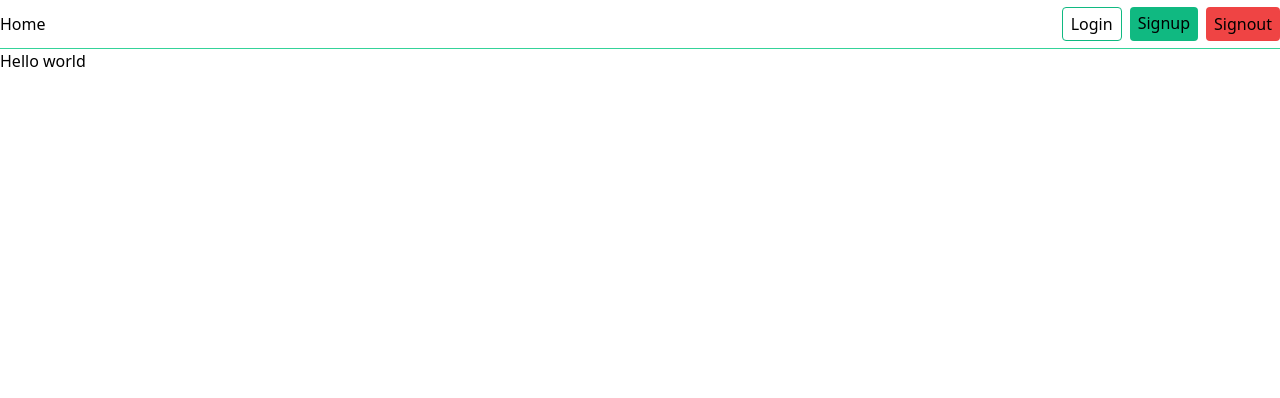
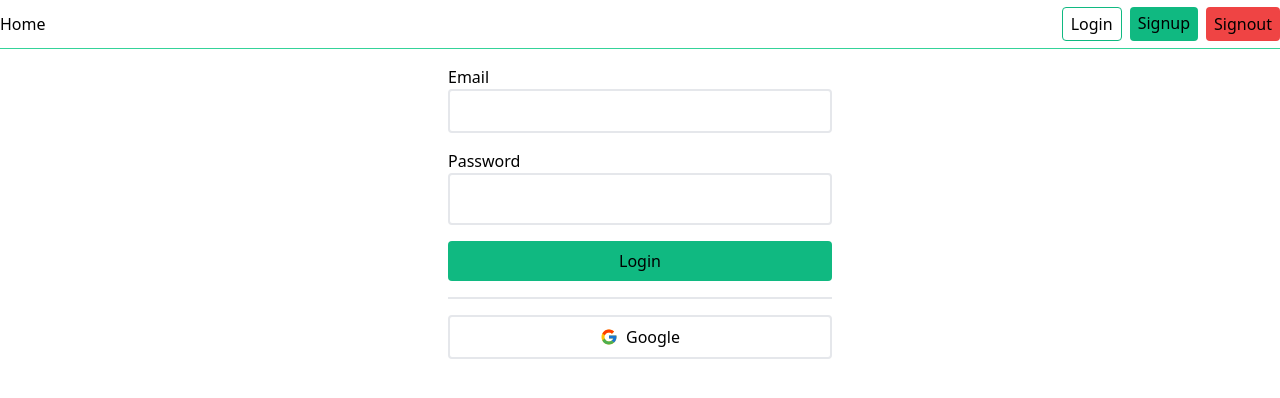
Before and after one commit to A-Sip-Of-Paradise-Garden/ASOP-Final, a React (Create React App) app: page /login in a window 1280 px wide. Shown: the top 398 px of the page. Built offline with nearby package versions, Linux system fonts and the light colour scheme.

Commit message:
Add authentication

```diff
--- a/package.json
+++ b/package.json
@@ -9,6 +9,7 @@
     "firebase": "^10.3.0",
     "react": "^18.2.0",
     "react-dom": "^18.2.0",
+    "react-icons": "^4.10.1",
     "react-router-dom": "^6.15.0",
     "react-scripts": "5.0.1",
     "web-vitals": "^2.1.4"
--- a/src/App.js
+++ b/src/App.js
@@ -1,11 +1,18 @@
+import { Routes, Route } from "react-router-dom";
+import Home from "./pages/Home";
+import AuthForm from "./components/AuthForm";
 import NavBar from "./components/NavBar";
 
 const App = () => {
   return (
     <div className="w-full h-full">
       <NavBar />
-      <div className="container">
-        <h1>Hello world</h1>
+      <div className="container mx-auto text-black">
+        <Routes>
+          <Route path="/" exact element={<Home />} />
+          <Route path="/login" element={<AuthForm />} />
+          <Route path="/signup" element={<AuthForm />} />
+        </Routes>
       </div>
     </div>
   );
--- a/src/Styles/generalStyles.js
+++ b/src/Styles/generalStyles.js
@@ -4,4 +4,5 @@ export const colors = {
   blue: "bg-blue-500 hover:bg-blue-600",
   hollow: "bg-transparent hover:bg-emerald-500 border border-emerald-500",
   red: "bg-red-500 hover:bg-red-600",
+  white: "bg-white hover:bg-gray-100",
 };
--- /dev/null
+++ b/src/components/AuthForm.js
@@ -0,0 +1,97 @@
+import { auth, googleProvider } from "../config/firebase";
+import {
+  createUserWithEmailAndPassword,
+  signInWithPopup,
+  signInWithEmailAndPassword,
+} from "firebase/auth";
+import { useState } from "react";
+import Button from "./Button";
+import { useLocation, useNavigate } from "react-router-dom";
+import { FcGoogle } from "react-icons/fc";
+
+const AuthForm = () => {
+  const [email, setEmail] = useState("");
+  const [password, setPassword] = useState("");
+  const { pathname } = useLocation();
+  const navigate = useNavigate();
+  const buttonText = pathname === "/login" ? "Login" : "Signup";
+
+  const onSubmitHandler = (e) => {
+    e.preventDefault();
+    if (pathname === "/login") {
+      logIn();
+    } else {
+      signUp();
+    };
+  };
+
+  const logIn = async () => {
+    try {
+      await signInWithEmailAndPassword(auth, email, password);
+      navigate("/");
+    } catch (err) {
+      alert(err.message);
+    }
+  };
+
+  const signUp = async () => {
+    try {
+      await createUserWithEmailAndPassword(auth, email, password);
+      navigate("/");
+    } catch (err) {
+      alert(err.message);
+    }
+  };
+
+  const logInWithGoogle = async () => {
+    try {
+      await signInWithPopup(auth, googleProvider);
+      navigate("/");
+    } catch (err) {
+      alert(err.message);
+    }
+  };
+
+  return (
+    <div className="flex flex-col w-full max-w-sm mx-auto gap-4">
+      <form
+        className="flex flex-col w-full items-center gap-4"
+        onSubmit={onSubmitHandler}
+      >
+        <div className="flex w-full flex-col">
+          <label htmlFor="email">Email</label>
+          <input
+            type="email"
+            id="email"
+            className="border-2 rounded py-2 px-2"
+            value={email}
+            onChange={(e) => setEmail(e.target.value)}
+          />
+        </div>
+        <div className="flex w-full flex-col">
+          <label htmlFor="password">Password</label>
+          <input
+            type="password"
+            id="password"
+            className="border-2 rounded py-3"
+            onChange={(e) => setPassword(e.target.value)}
+          />
+        </div>
+        <Button className="w-full py-2" type="submit">
+          {buttonText}
+        </Button>
+      </form>
+      <hr className="border" />
+      <Button
+        className="w-full py-2 border-2"
+        color="white"
+        onClick={logInWithGoogle}
+      >
+        <FcGoogle className="text-lg" />
+        Google
+      </Button>
+    </div>
+  );
+};
+
+export default AuthForm;
--- a/src/components/Button.js
+++ b/src/components/Button.js
@@ -1,12 +1,12 @@
 import React from "react";
 import { colors } from "../Styles/generalStyles";
 
-const Button = ({ color, type, children, ...props }) => {
+const Button = ({ color, type, children, className, ...props }) => {
   return (
     <button
       className={`${
         color ? colors[color] : colors["emerald"]
-      } py-1 px-2 rounded`}
+      } flex items-center justify-center gap-2 py-1 px-2 rounded ${className}`}
       type={type ? type : "button"}
       {...props}
     >
--- a/src/components/NavBar.js
+++ b/src/components/NavBar.js
@@ -1,18 +1,32 @@
 import { Link } from "react-router-dom";
 import { colors } from "../Styles/generalStyles";
 import Button from "./Button";
+import { signOut } from "firebase/auth";
+import { auth } from "../config/firebase";
+import { useNavigate } from "react-router-dom";
 
 const NavBar = () => {
+  const navigate = useNavigate();
+
+  const logout = async () => {
+    try {
+      await signOut(auth);
+      navigate("/");
+    } catch (err) {
+      alert(err.message);
+    }
+  };
+
   return (
-    <div className="flex justify-center w-full border-b-[1px] border-b-emerald-400">
+    <div className="flex justify-center w-full border-b-[1px] border-b-emerald-400 mb-4">
       <div className="flex container items-center justify-between h-[3rem]">
         <Link to="/">
           Home
         </Link>
         <div className="flex gap-2">
-          <NavLink color="hollow" to="/signin">Login</NavLink>
+          <NavLink to="/login" color="hollow">Login</NavLink>
           <NavLink to="/signup">Signup</NavLink>
-          <Button color="red">Signout</Button>
+          <Button onClick={logout} color="red">Signout</Button>
         </div>
       </div>
     </div>
--- /dev/null
+++ b/src/pages/Home.js
@@ -0,0 +1,11 @@
+import { auth } from "../config/firebase";
+
+const Home = () => {
+  return (
+    <div>
+      <h1>Current User: {auth?.currentUser?.uid}</h1>
+    </div>
+  );
+};
+
+export default Home;
```
Also changed, not shown: 1 other file (tests, documents, lock files or other folders).
